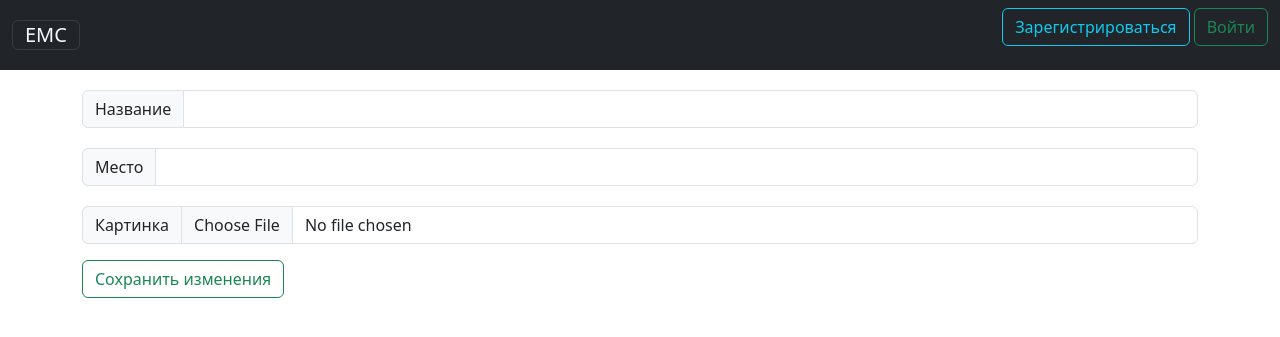
After one commit to Cheshuyka/EMC, a Flask app: template templates/lostForm.html in a window 1280 px wide. The commit adds this page. Shown: the top 337 px of the page. Run offline with Flask 3, Linux system fonts and the light colour scheme; the template is opened without the code that fills it, so the values that code supplies are empty.

Commit message:
started making addLost

```diff
--- a/data/lost.py
+++ b/data/lost.py
@@ -10,7 +10,7 @@ class Lost(SqlAlchemyBase, SerializerMixin):
                            primary_key=True, autoincrement=True)
     title = sqlalchemy.Column(sqlalchemy.String)
     school = sqlalchemy.Column(sqlalchemy.Integer, sqlalchemy.ForeignKey("schools.id"))
-    location = sqlalchemy.Column(sqlalchemy.Text)
+    location = sqlalchemy.Column(sqlalchemy.String)
     imageLink = sqlalchemy.Column(sqlalchemy.String)
     userFound = sqlalchemy.Column(sqlalchemy.Integer, sqlalchemy.ForeignKey("users.id"))
     schoolRelation = orm.relationship('School')
--- a/main.py
+++ b/main.py
@@ -1,4 +1,5 @@
 from data import db_session
+import os
 from flask import Flask, render_template, redirect, request, abort
 from flask_login import LoginManager, login_user, login_required, logout_user, current_user
 from data.users import User
@@ -9,8 +10,12 @@ from wtforms import IntegerField, StringField, BooleanField, SubmitField, EmailF
 from wtforms.validators import DataRequired
 
 
+UPLOAD_FOLDER = 'static/img'
+ALLOWED_EXTENSIONS = {'png', 'jpg', 'jpeg'}
+
 app = Flask(__name__)
 app.config['SECRET_KEY'] = 'you_know_its_a_secret_key_really_secret'
+app.config['UPLOAD_FOLDER'] = UPLOAD_FOLDER
 
 login_manager = LoginManager()
 login_manager.init_app(app)
@@ -221,10 +226,44 @@ def lost(id):
     return render_template('lost.html', lost=lost)
 
 
+@app.route('/addLostForm', methods=['GET', 'POST'])
+@login_required
+def addLostForm():
+    if request.method == 'POST':
+        if 'file' not in request.files:
+            return render_template('lostForm.html', message='Файл не выбран')
+        file = request.files['file']
+        if file.filename == '':
+            return render_template('lostForm.html', message='Файл не выбран')
+        if not(allowed_file(file.filename)):
+            return render_template('lostForm.html', message='Расширение файла должно быть: [png, jpg, jpeg]')
+        if file:
+            filename = file.filename
+            file.save(os.path.join(app.config['UPLOAD_FOLDER'], filename))
+            db_sess = db_session.create_session()
+            lost = Lost()
+            if not(request.args['title']) or not(request.args['location']):
+                return render_template('lostForm.html', message='Заполните все пропуски')
+            lost.title = request.args['title']
+            lost.school = current_user.school
+            lost.location = request.args['location']
+            lost.imageLink = os.path.join(app.config['UPLOAD_FOLDER'], filename)
+            lost.userFound = current_user.id
+            db_sess.add(lost)
+            db_sess.commit()
+            return redirect('/lostList')
+    return render_template('lostForm.html')
+
+
+def allowed_file(filename):
+    return '.' in filename and \
+           filename.rsplit('.', 1)[1].lower() in ALLOWED_EXTENSIONS
+
+
 @app.route('/addLost')
 @login_required
 def addLost():
-    pass
+    return redirect('/lostList')
 
 
 @app.route('/deleteLost/<int:id>')
--- /dev/null
+++ b/templates/lostForm.html
@@ -0,0 +1,20 @@
+{% extends "base.html" %}
+
+{% block content %}
+    <form action="addLostForm" method="post" enctype=multipart/form-data>
+    <div class="input-group mb-3" style="margin-top: 20px">
+        <span class="input-group-text link-offset-2 link-underline link-underline-opacity-0">Название</span>
+        <input type="text" name="title" class="form-control" placeholder="" aria-label="Username" aria-describedby="basic-addon1">
+    </div>
+    <div class="input-group mb-3" style="margin-top: 20px">
+        <span class="input-group-text link-offset-2 link-underline link-underline-opacity-0">Место</span>
+        <input type="text" name="location" class="form-control" placeholder="" aria-label="Username" aria-describedby="basic-addon2">
+    </div>
+    <div class="input-group mb-3" style="margin-top: 20px">
+        <span class="input-group-text link-offset-2 link-underline link-underline-opacity-0">Картинка</span>
+        <input type="file" name="file" class="form-control" aria-describedby="basic-addon3">
+    </div>
+    <input type="submit" value="Сохранить изменения" class="btn btn-outline-success">
+    </form>
+    <div style="margin-top: 20px;">{{ message }}</div>
+{% endblock %}
--- a/templates/lostList.html
+++ b/templates/lostList.html
@@ -1,7 +1,7 @@
 {% extends "base.html" %}
 
 {% block content %}
-<a style="margin-top: 20px" href="/addLost" type="button" class="btn btn-outline-success">Добавить потерянную вещь</a>
+<a style="margin-top: 20px" href="/addLostForm" type="button" class="btn btn-outline-success">Добавить потерянную вещь</a>
 {% for item in lost %}
 <div class="card" style="width: 400px; margin: auto; margin-top: 30px">
   <img style="height: 400px; width:400px;" src="{{ item.imageLink }}" class="card-img-top" alt="Фотография вещи" />
```
